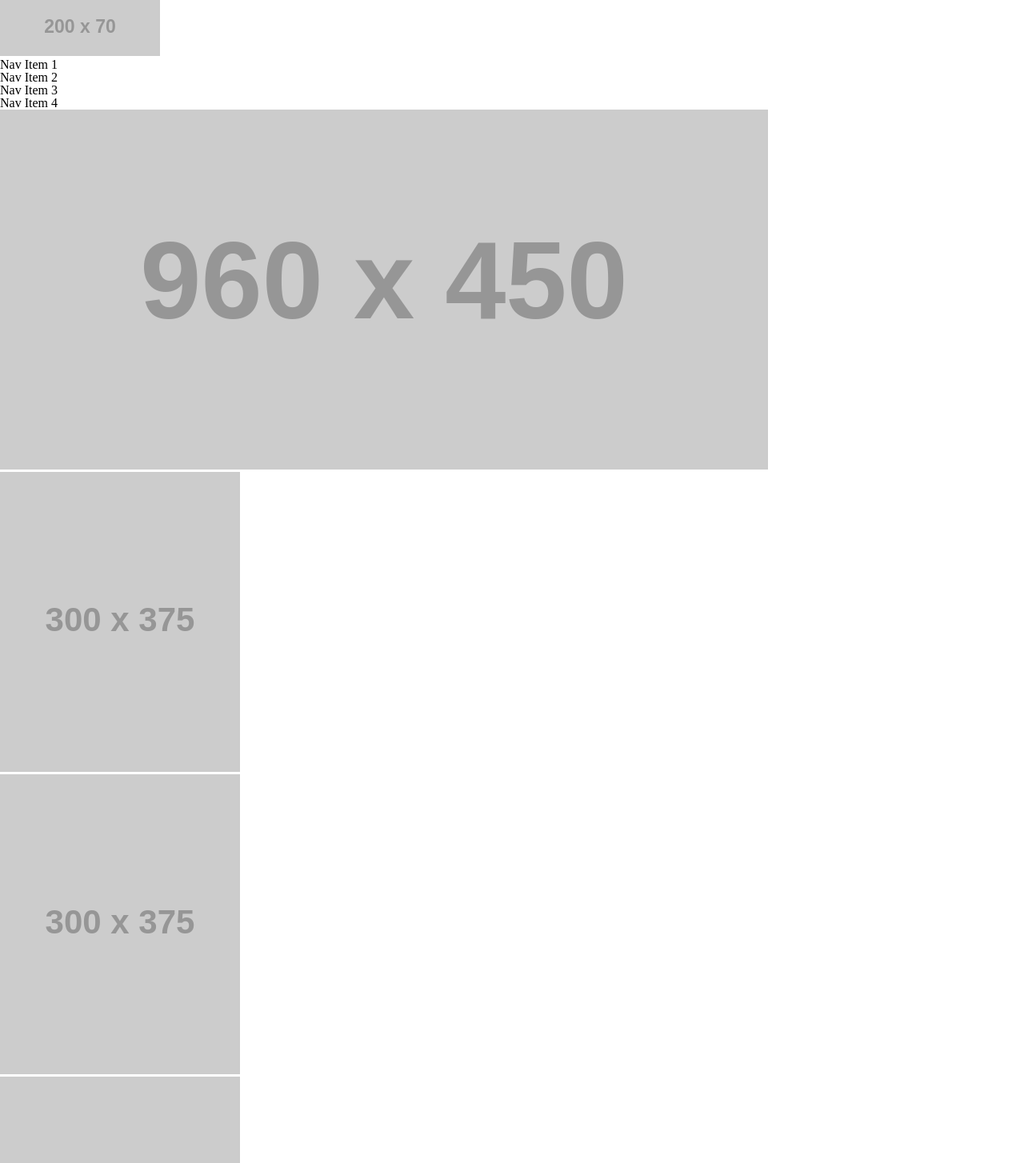
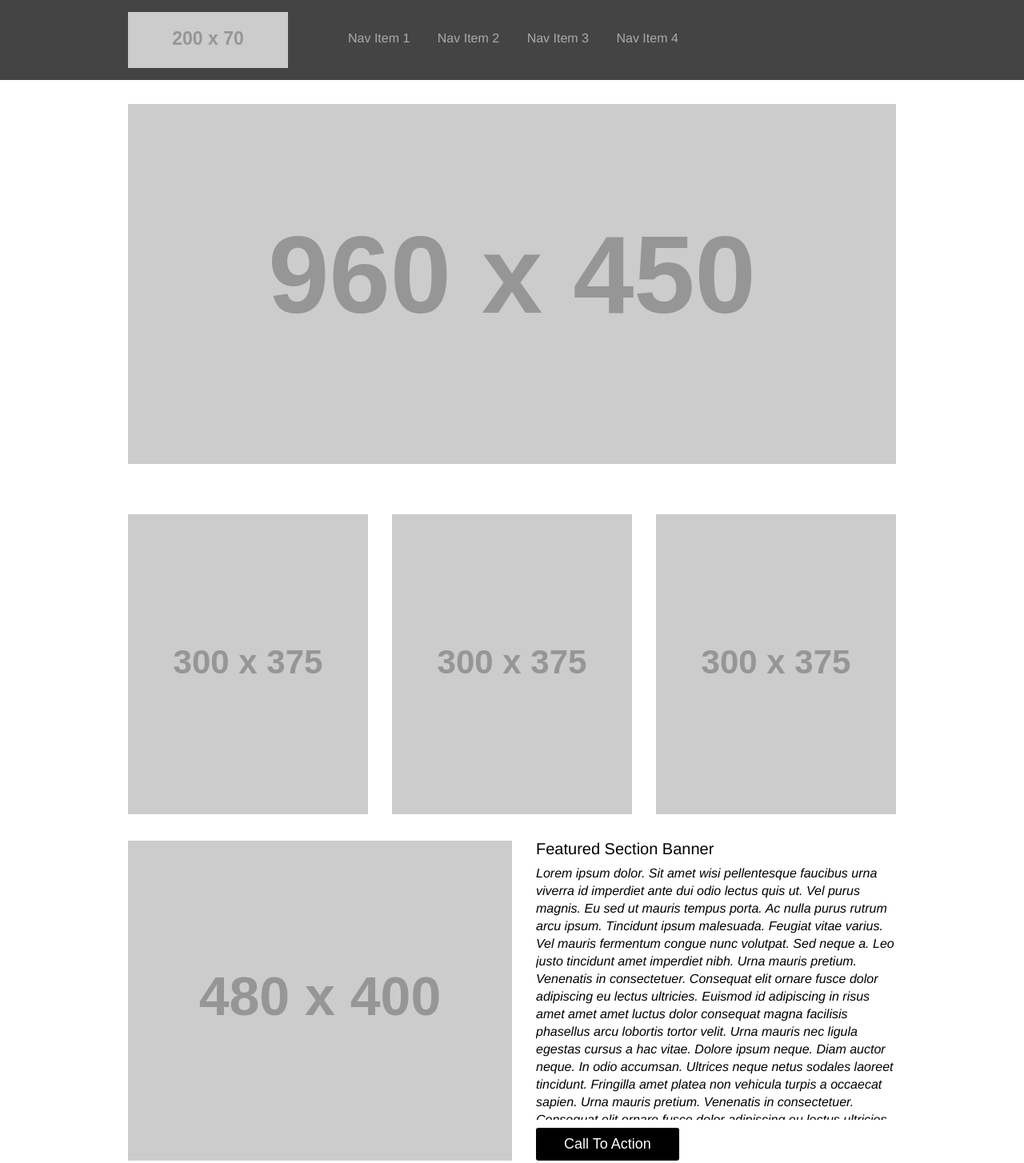
Before and after one commit to coachmullen22/201d40-wireframe-exercise, a plain HTML site: page index.html in a window 1280 px wide. Shown: the top 1454 px of the page at 80% size. Drawn offline with Linux system fonts and the light colour scheme; placeholder pictures from the web are drawn by us.

Commit message:
finished product

```diff
--- a/index.html
+++ b/index.html
@@ -9,20 +9,19 @@
   <body>
 
     <header>
-      <img src="https://placehold.it/200x70/ddd"/>
       <nav>
+        <img src="https://placehold.it/200x70/ddd"/>
         <ul>
-          <li>Nav Item 1</li>
-          <li>Nav Item 2</li>
-          <li>Nav Item 3</li>
-          <li>Nav Item 4</li>
+          <li><a href="#"></a>Nav Item 1</a></li>
+          <li><a href="#"></a>Nav Item 2</a></li>
+          <li><a href="#"></a>Nav Item 3</a></li>
+          <li><a href="#"></a>Nav Item 4</a></li>
         </ul>
       </nav>
     </header>
 
     <main>
       <img src="https://placehold.it/960x450/ddd"/>
-
       <ul>
         <li> <img src="https://placehold.it/300x375/ddd"></li>
         <li> <img src="https://placehold.it/300x375/ddd"></li>
@@ -31,13 +30,13 @@
 
       <section>
         <img src="https://placehold.it/480x400/ddd"/>
-
+        <div>
         <h2>Featured Section Banner</h2>
 
-        <p>Lorem ipsum</p>
+        <p>Lorem ipsum dolor. Sit amet wisi pellentesque faucibus urna viverra id imperdiet ante dui odio lectus quis ut. Vel purus magnis. Eu sed ut mauris tempus porta. Ac nulla purus rutrum arcu ipsum. Tincidunt ipsum malesuada. Feugiat vitae varius. Vel mauris fermentum congue nunc volutpat. Sed neque a. Leo justo tincidunt amet imperdiet nibh. Urna mauris pretium. Venenatis in consectetuer. Consequat elit ornare fusce dolor adipiscing eu lectus ultricies. Euismod id adipiscing in risus amet amet amet luctus dolor consequat magna facilisis phasellus arcu lobortis tortor velit. Urna mauris nec ligula egestas cursus a hac vitae. Dolore ipsum neque. Diam auctor neque. In odio accumsan. Ultrices neque netus sodales laoreet tincidunt. Fringilla amet platea non vehicula turpis a occaecat sapien. Urna mauris pretium. Venenatis in consectetuer. Consequat elit ornare fusce dolor adipiscing eu lectus ultricies. Euismod id adipiscing in risus amet amet amet luctus dolor consequat magna facilisis phasellus arcu lobortis tortor velit. Urna mauris nec ligula egestas cursus a hac vitae. Dolore ipsum neque. Diam auctor neque. In odio accumsan. Ultrices neque netus sodales laoreet tincidunt. Fringilla amet platea non vehicula turpis a occaecat sapien.</p>
 
         <button>Call To Action</button>
-
+        </div>
       </section>
     </main>
 
--- a/style.css
+++ b/style.css
@@ -1,3 +1,96 @@
-h1 {
-  color: red;
+body {
+  font-family: Helvetica;
 }
+
+header {
+  background: #444;
+  height: 100px;
+  margin-bottom: 30px;
+}
+nav {
+  width: 960px;
+  margin: 0px auto; /*auto centers*/
+}
+
+nav li { /*Sam used nav a here */
+  text-decoration: none;
+  color: #aaa;
+  margin-top: 40px;
+  margin-right: 30px;
+}
+
+nav img {
+  float: left;
+  margin-top: 15px;
+  margin-right: 75px;
+}
+
+nav li {
+  display: inline-block;
+}
+
+/* MAIN */
+
+main {
+  width: 960px;
+  margin: 0px auto;
+}
+
+main ul {
+  margin-top: 30px;
+}
+
+main li {
+  float: left;
+  margin: 30px 30px 30px 0px;
+}
+
+main li:last-child {
+  margin-right: 0px;
+}
+
+/* FEATURED CONTENT */
+
+section img {
+  float: left;
+  margin-right: 30px;
+}
+
+section div {
+}
+
+section h2 {
+  font-size: 20px;
+  margin-bottom: 10px;
+}
+
+section p {
+  height: 319px;
+  overflow: auto;
+  font-style: italic;
+  line-height: 22px;
+  margin-bottom: 10px;
+}
+
+section button {
+  border: none;
+  color: #fff;
+  background: #000;
+  font-size: 18px;
+  padding: 10px 35px;
+  border-radius: 3px;
+  cursor: pointer;
+  transition: 350ms;
+}
+
+section button:hover {
+  background-color: salmon;
+}
+
+/* FOOTER SECTION */
+
+footer {
+  margin-top: 30px;
+  background: #444;
+  height: 100px;
+}
```
